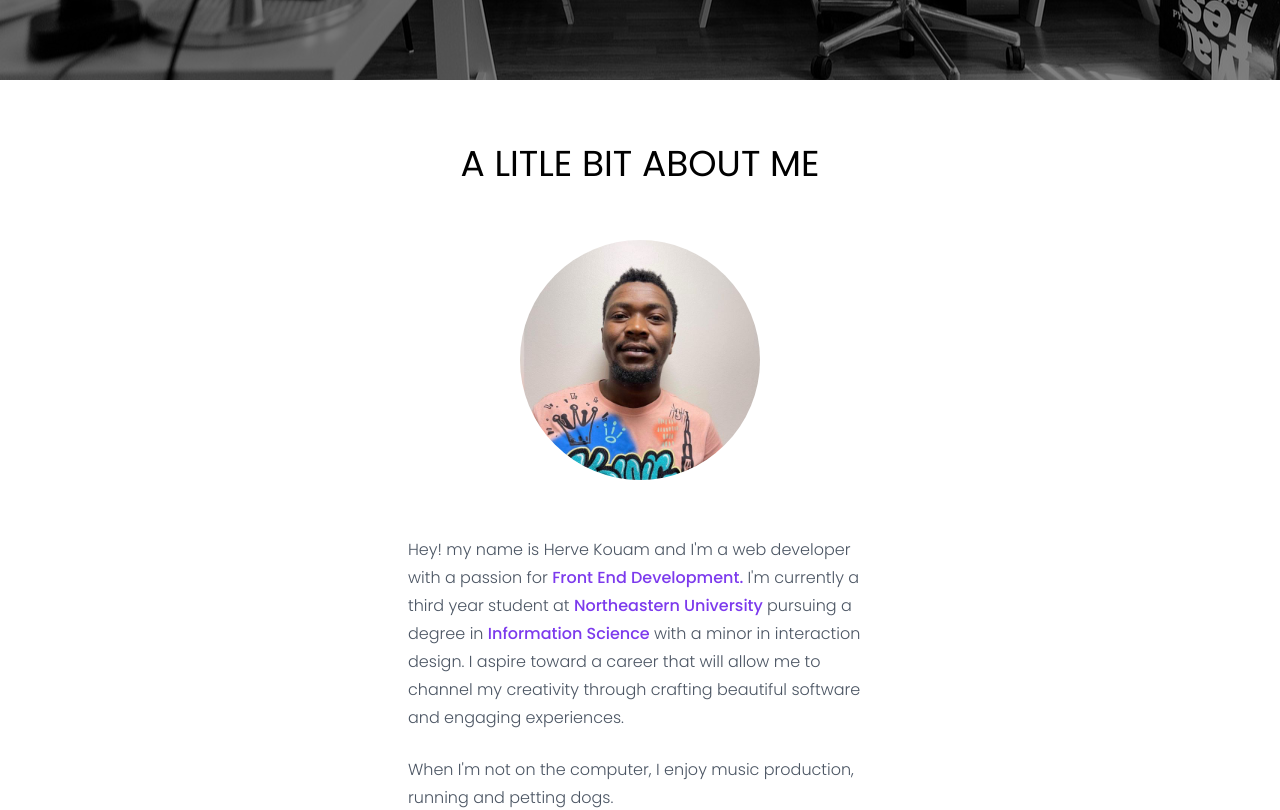
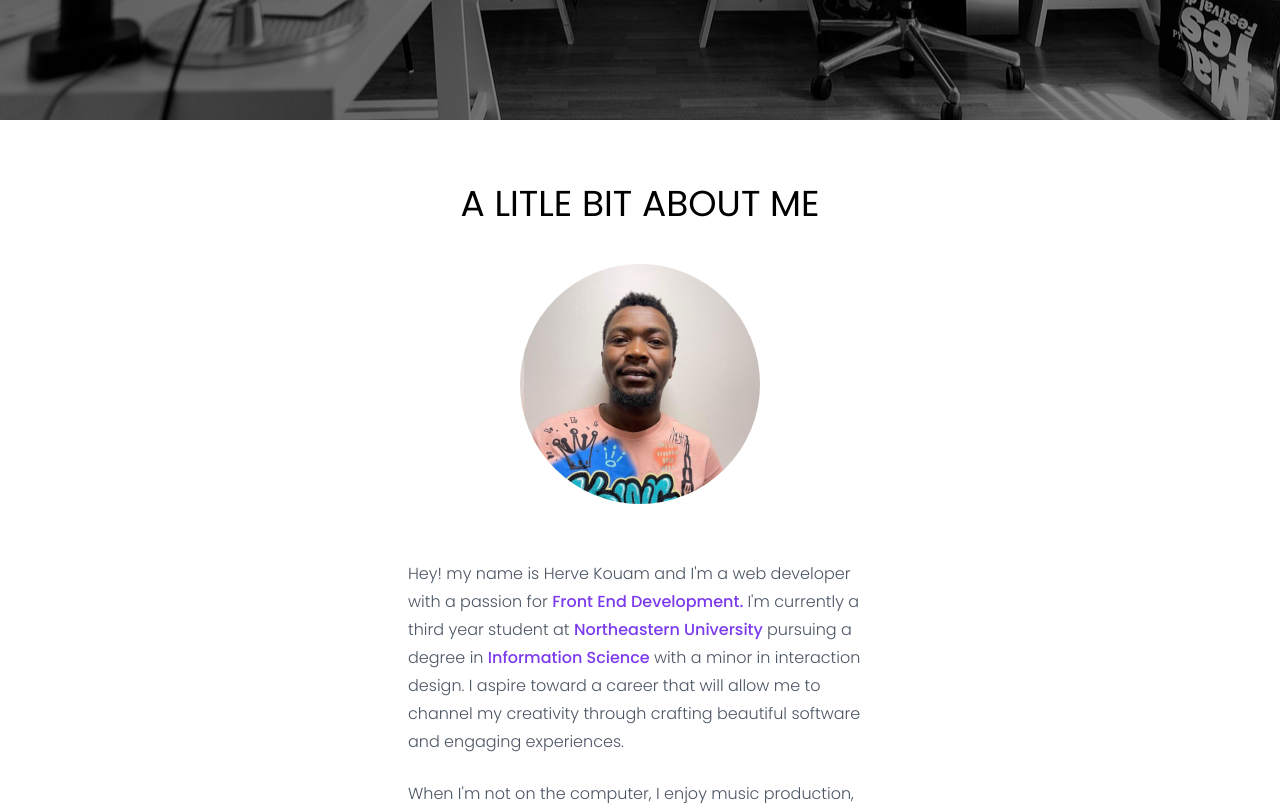
Before and after one commit to kouamherve/my-portfolio, a React (Create React App) app: page / in a window 1280 px wide. Shown: the part 680-1490 px from the top of the page. Built offline with nearby package versions, Linux system fonts and the light colour scheme.

Commit message:
💄 F01: APP > About > Update style

```diff
--- a/src/components/About.js
+++ b/src/components/About.js
@@ -3,9 +3,9 @@ import { MdLibraryMusic } from "react-icons/md";
 
 export default function About() {
   return (
-    <section className=" max-w-lg mx-auto font-Poppins mt-16 mb-24" id="about">
+    <section className=" max-w-lg mx-auto font-Poppins" id="about">
       <div className=" flex flex-col items-center gap-8">
-        <h1 className=" uppercase text-4xl font-normal mb-6">
+        <h1 className=" uppercase text-4xl font-normal mb-2 mt-16">
           A litle bit about me
         </h1>
         <img
--- a/src/components/Home.js
+++ b/src/components/Home.js
@@ -5,7 +5,7 @@ export default function Home() {
   return (
     <section
       id="home"
-      className="relative h-[760px] w-full flex items-center justify-center bg-home-page bg-cover bg-center bg-black/50 bg-blend-darken bg-fixed overflow-x-hidden"
+      className="relative h-screen w-full flex items-center justify-center bg-home-page bg-cover bg-center bg-black/50 bg-blend-darken bg-fixed overflow-x-hidden"
     >
       <div className=" absolute size-fit font-Poppins flex flex-col items-center gap-3 m-2 -translate-y-14">
         <h1 className=" uppercase font-light text-white text-5xl text-nowrap mx-2">
```
